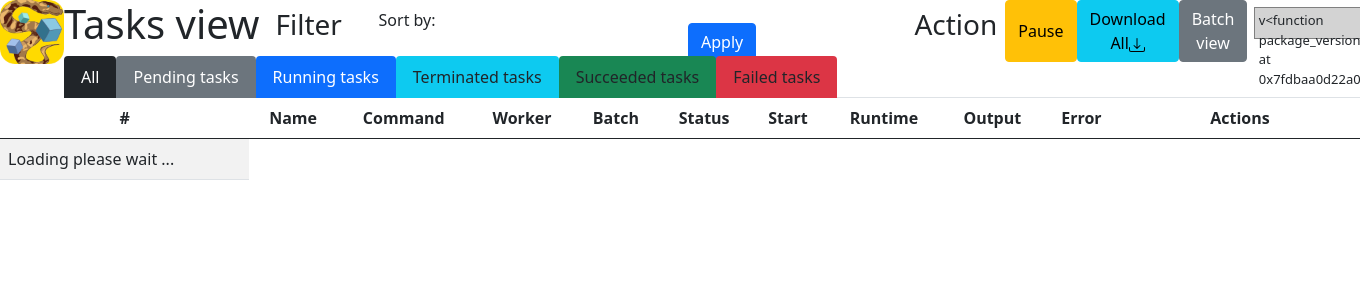
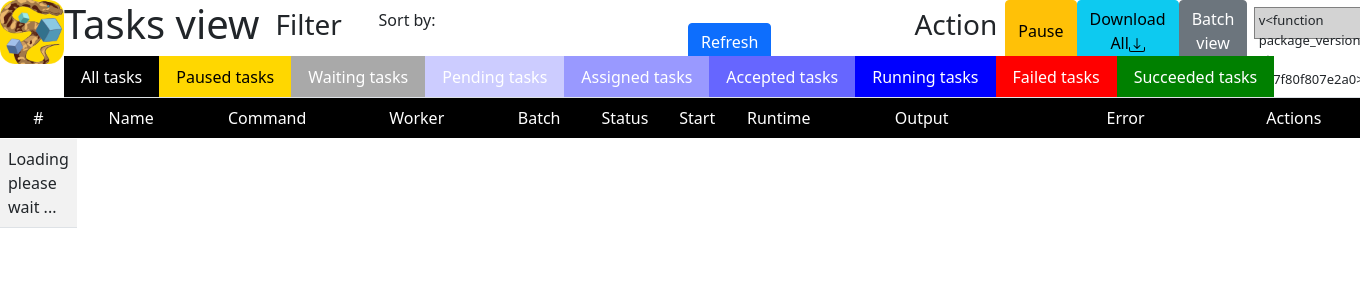
Before and after one commit to gmtsciencedev/scitq, a Flask app: page /ui/task/ in a window 1360 px wide; the page is wider, and only the part inside the window is pictured. Shown: the top 300 px of that part. Run offline with Flask 3, Linux system fonts and the light colour scheme; data that the repository does not hold is empty; parts of the project's set-up code (start-up, migrations or seed data) failed here and were passed over; some libraries are stand-ins or nearby versions.

Commit message:
task ui optimized (a lot more modular and flexible)

```diff
--- a/src/scitq/server/background.py
+++ b/src/scitq/server/background.py
@@ -474,7 +474,7 @@ we already have {workers} workers')
                 try:
                     log.warning('Trying to reconnect...')
                     with app.app_context():
-                        session = Session(get_db().engine)
+                        session = Session(db.engine)
                     break
                 except Exception:
                     pass
--- a/src/scitq/server/static/css/ui.css
+++ b/src/scitq/server/static/css/ui.css
@@ -66,3 +66,129 @@
 .awf-button {
     margin: 2px;
 }
+
+/* ['paused','waiting','pending','assigned','accepted','running','failed','succeeded'] */
+
+.status-bg th {
+    font-weight: normal;
+}
+
+.status-paused-bg {
+    background-color: gold;
+    color: black;
+}
+.status-paused-bg .nav-link {
+    color: black;
+    font-weight: normal ;
+}
+.status-paused-fg {
+    color: gold;
+}
+
+.status-waiting-bg {
+    background-color: darkgray;
+    color: white;
+}
+.status-waiting-bg .nav-link {
+    color: white;
+    font-weight: normal ;
+}
+.status-waiting-fg {
+    color: darkgrey;
+}
+
+.status-pending-bg {
+    background-color: #ccccff;
+    color: white;
+}
+.status-pending-bg .nav-link {
+    color: white;
+    font-weight: normal ;
+}
+.status-pending-fg {
+    color: #ccccff;
+}
+
+.status-assigned-bg {
+    background-color: #9999ff;
+    color: white;
+}
+.status-assigned-bg .nav-link {
+    color: white;
+    font-weight: normal ;
+}
+.status-assigned-fg {
+    color: #9999ff;
+}
+
+.status-accepted-bg {
+    color: white;
+    background-color: #6666ff;
+}
+.status-accepted-bg .nav-link {
+    color: white;
+    font-weight: normal ;
+}
+.status-accepted-fg {
+    color: #6666ff;
+}
+
+.status-running-bg {
+    background-color: #0000ff;
+    color: white;
+}
+.status-running-bg .nav-link {
+    color: white;
+    font-weight: normal ;
+}
+.status-running-fg {
+    color: #0000ff;
+}
+
+.status-succeeded-bg {
+    background-color: green;
+    color: white;
+}
+.status-succeeded-bg .nav-link {
+    color: white;
+    font-weight: normal ;
+}
+.status-succeeded-fg {
+    color: green;
+}
+
+.status-failed-bg {
+    background-color: red;
+    color: white;
+    font-weight: normal ;
+}
+.status-failed-bg .nav-link {
+    color: white;
+    font-weight: normal ;
+}
+.status-failed-fg {
+    color: red;
+}
+
+
+.status-all-bg {
+    background-color: black;
+    color: white;
+    font-weight: normal ;
+}
+.status-all-bg .nav-link {
+    color: white;
+    font-weight: normal ;
+}
+
+.total-div input {
+width: 15%;
+  float: left;
+  color: black;
+  text-align: center;
+  text-decoration: none;
+  border: 1px solid;
+  padding: 10px;
+  margin-bottom: 20px;
+  background-image: -webkit-linear-gradient(top, #ffffff, #e6e6e6);
+}
--- a/src/scitq/server/static/js/scitq-common.js
+++ b/src/scitq/server/static/js/scitq-common.js
@@ -70,6 +70,10 @@ function remove_from_array(arr, value){
     }
 }
 
+function capitalize(string) {
+    return string.charAt(0).toUpperCase() + string.slice(1);
+}
+
 const svg_resume = `<svg xmlns="http://www.w3.org/2000/svg" width="16" height="16" fill="currentColor" class="bi bi-play-circle-fill"
                     viewBox="0 0 16 16">
                 <path d="M16 8A8 8 0 1 1 0 8a8 8 0 0 1 16 0zM6.79 5.093A.5.5 0 0 0 6 5.5v5a.5.5 0 0 0 .79.407l3.5-2.5a.5.5 0 0 0 0-.814l-3.5-2.5z"/>
--- a/src/scitq/server/static/js/scitq-task.js
+++ b/src/scitq/server/static/js/scitq-task.js
@@ -3,21 +3,6 @@ MAX_DISPLAYED_ROW = 500;
 
 var current_parameters = {};
 
-function status2class(status) {
-    return {
-        'waiting':'warning',
-        'succeeded':'success',
-        'failed':'danger',
-        'running':'primary',
-        'paused':'warning',
-        'pending':'secondary',
-        'assigned':'secondary',
-        'accepted':'secondary',
-        'terminated':'info'
-        }[status]||'dark';
-}
-
-//var socket = io();
 //getting param for the filter
 url = new URL(window.location.href);
 var filter = new Map();
@@ -25,35 +10,28 @@ var windows_open=new Map();
 var paused_task=new Map();
 var commands = new Map();
 var detailed_tasks = [];
-color_table='secondary';
-filter.set('sortby',url.searchParams.get('sortby'));
-filter.set('worker',url.searchParams.get('worker'));
+
 filter.set('status',url.searchParams.get('status'));
 filter.set('batch',url.searchParams.get('batch'));
 filter.set('show',url.searchParams.get('show'));
 
-if (!filter.get('sortby')) {
-    order_by='task';
+function set_sortby(value) {
+    sortby=value;
+    get_tasks();
 }
-else if(filter.get('sortby')==='worker'){
-    order_by='worker';
+
+function set_worker_filter(value) {
+    worker_filter=value;
+    get_tasks();
 }
-else if (filter.get('sortby')==='batch'){
-    order_by='batch';
+
+function set_batch_filter(value) {
+    batch_filter=value;
+    get_tasks();
 }
-else {
-    order_by='default'
-}
-//Keeping the right color of thead associated with the current tab
-color_table = status2class(filter.get('show'));
 
-//socket.on('connect', function() {
-//    console.log('connecting');
-//    socket.emit('get', {object: 'task', order_by: order_by, filter_by: filter.get('show'), detailed_tasks: detailed_tasks});
-//    });
 
 async function get_tasks(parameters) {
-    //socket.on('task', async function(data){
 
     //some action such as modifying a action needs time to be done so the update of the page can be set on true
     if (parameters===undefined) {
@@ -66,12 +44,18 @@ async function get_tasks(parameters) {
         parameters.object='tasks';
     }
 
-    if (order_by!=undefined) {
-        parameters.order_by=order_by
+
+    parameters.sortby=sortby;
+    if (worker_filter!='-') {
+        parameters.worker=worker_filter;
     }
-    if (filter.get('worker')!=undefined) {
-        parameters.worker=filter.get('worker')
+    if (batch_filter!='-') {
+        parameters.batch=batch_filter;
     }
+    if (status_filter!='all') {
+        parameters.status=status_filter;
+    }
+
 
     await $.getJSON('/ui/get/', parameters, function(data) {
 
@@ -79,50 +63,35 @@ async function get_tasks(parameters) {
         console.log('Received tasks', tasks);
         select_worker =`<div>
             <label class="form-label" for="filter_by_worker">Worker:</label>
-            <select id="filter_by_worker" name="worker" class="form-select col-md-3">
-                <option value="" ${filter.get('worker')!=''?'':''}>-</option>`;
+            <select id="filter_by_worker" name="worker" class="form-select col-md-3" onchange="set_worker_filter(this.options[this.selectedIndex].value)">
+                <option value="-" ${worker_filter=='-'?'selected':''}>-</option>`;
+        for (worker of worker_list) {
+            select_worker += `<option value="${worker}" ${worker_filter==worker?'selected':''}>${worker}</option>`;
+        }
+        select_worker += `</select></div>`;
         select_batch =`<div>
             <label class="form-label" for="filter_by_batch">Batch:</label>
-            <select id="filter_by_batch" name="batch" class="form-select" col-md-3>`;
+            <select id="filter_by_batch" name="batch" class="form-select col-md-3" onchange="set_batch_filter(this.options[this.selectedIndex].value)">
+                <option value="-" ${batch_filter=='-'?'selected':''}>-</option>`;
+        for (batch of batch_list) {
+            select_batch += `<option value="${batch}" ${batch_filter==batch?'selected':''}>${batch}</option>`;
+        }
+        select_batch += `</select></div>`;
         sort_by=`<label for="sortby" class="form-label">Sort by:</label>
-                <select id="sortby" name="sortby" class="form-select">
-                <option value="" ${filter.get('sortby')==''?'selected':''}>-</option>
-                <option value="worker" ${filter.get('sortby')=='worker'?'selected':''}>worker</option>
-                <option value="batch" ${filter.get('sortby')=='batch'?'selected':''}> batch</option></select>`;
-        var list_worker = [];
-        var list_batch = [];
+                <select id="sortby" name="sortby" class="form-select" onchange="set_sortby(this.options[this.selectedIndex].value)">
+                    <option value="task" ${sortby=='task'?'selected':''}>task</option>
+                    <option value="worker" ${sortby=='worker'?'selected':''}>worker</option>
+                    <option value="batch" ${sortby=='batch'?'selected':''}>batch</option>
+                </select>`;
+        //var list_worker = [];
+        //var list_batch = [];
         running_table='';
         succeeded_table='';
         failed_table='';
         all_table='';
 
-        // complete workers and batches filters
-        tasks.forEach(task => {
-            // complete worker select with workers present in task list
-            if (task['worker_id']!==null) {
-                if (!list_worker.includes(task['worker_id'])) {
-                    list_worker.push(task['worker_id']);
-                    select_worker += `<option value="${task['worker_id']}"
-                                            ${filter.get('worker')==task['worker_id'].toString()?'selected':''}>
-                                        ${task['worker_name']}
-                                    </option>`;
-                }
-            }
-            // complete batch select with batches included in task list
-            if (!list_batch.includes(task['batch']) && task['batch']!=null) {
-                list_batch.push(task['batch']);
-                select_batch += `<option value="${task['batch']}"
-                                    ${filter.get('batch')==task['batch']?'selected':''}>
-                                    ${task['batch']}
-                                </option>`;
-            }
-        });
-
         //According to the argument 'show' in the url that others views use, to open the right tab from another view
-        task_table = create_table(filter.get('show'));
-
-        select_worker +='</select>\n</div>';
-        select_batch +='</select>\n</div>'
+        task_table = create_table(status_filter);
 
         document.getElementById("tasks-table-body").innerHTML=task_table;
         document.getElementById("filter_by_worker").innerHTML=select_worker;
@@ -133,7 +102,10 @@ async function get_tasks(parameters) {
             element.scrollTop=999999;
         }
         console.log('detailed_tasks: '+detailed_tasks);
+        batch_list = data.batch_list;
+        worker_list = data.worker_list;
     });
+    document.getElementById("refresh").blur();
 }
 
 
@@ -211,45 +183,30 @@ function displayMax(output) {
 }
 
 //create a table same structure as in ui according to the type of task
-function create_table(type_task){
+function create_table(status_filter){
     table='';
-    all=false;
-    if (type_task === 'terminated'){
-        type_task = ['failed','succeeded'];
-    }
-    else if (type_task==='running'){
-        type_task=['running','paused'];
-    }
-    else if (type_task==='pending'){
-        type_task=['pending','assigned','accepted']
-    }
-    else if (['failed','succeeded'].includes(type_task)) {
-        type_task =[type_task];
-    }
-    else {
-        all=true
-    }
+    all= status_filter == 'all';
+
     displayed_rows = 0; //count the number of row not to exceed an maximum of row (currently set at 50)
 
 
     // the information go through a filter settled by the arguments in the url that doesn't let it pass if it has not the exact information defined by the filter
     tasks.forEach((task,i) => {
-        if (displayed_rows<MAX_DISPLAYED_ROW && (all || type_task.includes(task.status)) ) {
-            if ( (!filter.get('worker') || task.worker_id==filter.get('worker')) &&
-                 (!filter.get('batch')  || task.batch==filter.get('batch')) ) {
+        if (displayed_rows<MAX_DISPLAYED_ROW && (all || status_filter==task.status)) {
+            if ( (worker_filter=='-' || task.worker_name==worker_filter) &&
+                 (batch_filter=='-'  || task.batch==batch_filter) ) {
                 displayed_rows++;
-                var date_started = new Date(task['creation_date']+"+00");
-                var date_end = new Date(task['modification_date']+"+00");
+                var date_started = new Date(task.creation_date+"+00");
+                var date_end = new Date(task.modification_date+"+00");
                 var diff_in_second= Math.round((date_end.getTime()- date_started.getTime())/(1000));
 
                 //Change the color of the status' circle according to the task's status
-                task_status = status2class(task['status']);
+                //status_class = status2class(task.status);
 
                 table+=`<tr>
                     <td>
-                        <h6 class="d-flex col-md-12"><h6>t:${task.task_id}</h6>
-                            <h6> e:${task.execution_id||''}
-                        </h6>
+                        t:${task.task_id} <br/>
+                        e:${task.execution_id||''}
                     </td>
                     <td width ="5%" class="text-center">
                         ${task.name||''}
@@ -284,7 +241,7 @@ function create_table(type_task){
                     <td class="text-center">
                         ${task.batch||''}
                     </td>
-                    <td class="text-center text-${task_status}"
+                    <td class="text-center status-${task.status}-fg"
                         title="${task.status}">
                         <svg xmlns="http://www.w3.org/2000/svg" width="16" height="16" fill="currentColor"class="bi bi-circle-fill " viewBox="0 0 16 16"><circle cx="8" cy="8" r="8"/></svg>
                     </td>
@@ -477,13 +434,15 @@ function downloadAll(type){
 }
 
 //Allows to switch betwween the different tabs and change the color of the thead
-function show_tasks(type_task){
-    document.getElementById("tasks-table-body").innerHTML=create_table(type_task);
-    document.getElementById("downloadall").onclick=function() {downloadAll(type_task)};
+function set_status_filter(status){
+    document.getElementById("tasks-table-body").innerHTML=create_table(status);
+    document.getElementById("downloadall").onclick=function() {downloadAll(status)};
     windows_open.clear();
-    filter.set('show',type_task);
-    color_table = status2class(type_task);
-    document.getElementById("task_head").className ="text-center table-"+color_table+"";
+    //filter.set('show',type_task);
+    //color_table = status2class(type_task);
+    document.getElementById("task_head").className =`text-center status-${status}-bg status-bg`;
+    status_filter=status;
+    get_tasks();
 }
 
 //Send an action to the server
@@ -541,11 +500,4 @@ function modify_command(task_id,i){
     }
 }
 
-//the function required to be set after the texte area so it can get the value of it
-//function submit_command(execution_id,i){
-//return action_task(tasks[i][0],'modify',document.getElementById('textarea-'+execution_id).value);
-//}
-
 $(document).ready( loop_if_online(get_tasks,5000) );
-
-// $(document).ready( get_tasks( {} ) );
--- a/src/scitq/server/templates/task.html
+++ b/src/scitq/server/templates/task.html
@@ -4,6 +4,16 @@
 <head>
     <link rel="icon" type="image/png" href={{ url_for("static", filename="favicon.png") }}>
     <link href={{ url_for("static", filename="css/bootstrap.v5.0.2/bootstrap.min.css") }} rel="stylesheet">
+    <link href={{ url_for("static", filename="css/ui.css") }} rel="stylesheet">
+
+    <script>
+        var batch_filter="{{ batch_filter }}";
+        var sortby="{{ sortby }}";
+        var worker_filter="{{ worker_filter }}";
+        var status_filter="{{ status_filter }}";
+        var batch_list={{ batch_list | tojson }};
+        var worker_list={{ worker_list | tojson }};
+    </script>
     <script src={{ url_for("static", filename="js/bootstrap.v5.0.2/bootstrap.min.js") }}></script>
     <script src={{ url_for("static", filename="js/FileSaver.v2.0.4/FileSaver.min.js") }}></script>
     <script src={{ url_for("static", filename="js/jszip.min.v3.10.0.js") }}></script>
@@ -31,7 +41,7 @@
                     <p class="col-md-2 p-2" id="filter_by_batch"></p>
 
                     <div class="align-self-center p-2 col-md-2" style="margin-top: 23px;">
-                      <button class="btn btn-primary " type="submit">Apply</button>
+                      <button class="btn btn-primary" id="refresh" type="button" onclick="get_tasks();">Refresh</button>
                     </div>
                   </form>
                 </div>
@@ -52,42 +62,29 @@
 
 <br/>
 <ul class="nav nav-tabs">
-    <li class="nav-item">
-        <input  class="nav-link bg-dark text-white" href="#" id="nav_all" type="button" onclick="show_tasks('all')" id ="all_tasks" value="All">
+    {% for status in ['all','paused','waiting','pending','assigned','accepted','running','failed','succeeded'] %}
+    <li class="nav-item status-{{ status }}-bg">
+        <input  class="nav-link" href="#" id="nav_all" type="button" onclick="set_status_filter('{{ status }}')" id ="{{ status }}_tasks" value="{{ status|capitalize }} tasks">
     </li>
-    <li class="nav-item">
-        <input  class="nav-link bg-secondary text-white" href="#" id="nav_all" type="button" onclick="show_tasks('pending')" id ="pending_tasks" value="Pending tasks">
-    </li>
-    <li class="nav-item">
-    <input  class="nav-link bg-primary text-white" href="#" id="nav_running" type="button" onclick="show_tasks('running')" id ="running_tasks" value="Running tasks">
-    </li>
-    <li class="nav-item">
-    <input class="nav-link bg-info text-dark" href="#"  id="nav_terminated" type="button" onclick="show_tasks('terminated')" id ="terminated_tasks" value="Terminated tasks">
-    </li>
-    <li class="nav-item">
-    <input class="nav-link bg-success text-dark" href="#" id="nav_succeeded" type="button" onclick="show_tasks('succeeded')" id="succeeded_tasks" value="Succeeded tasks">
-    </li>
-    <li class="nav-item">
-    <input class="nav-link bg-danger text-dark" href="#" id="nav_failed" type="button" onclick="show_tasks('failed')" id="failed_tasks" value="Failed tasks">
-    </li>
+    {% endfor %}
 </ul>
 <div class="col-md-12">
     <div class="panel panel-default">
         <span id="tasks">
             <table class="table table-responsive table-hover table-striped">
-                <thead id="task_head" class="text-center table-${color_table}">
+                <thead id="task_head" class="text-center status-{{ status_filter }}-bg status-bg">
                     <tr>
-                        <th>#</th>
-                        <th>Name</th>
-                        <th>Command</th>
-                        <th><div onclick="">Worker</div></th>
-                        <th>Batch</th>
-                        <th>Status</th>
-                        <th>Start</th>
-                        <th>Runtime</th>
-                        <th>Output</th>
-                        <th>Error</th>
-                        <th style="width:15em">Actions</th>
+                        <th width="3%">#</th>
+                        <th width="8%">Name</th>
+                        <th width="12%">Command</th>
+                        <th width="10%"><div onclick="">Worker</div></th>
+                        <th width="8%">Batch</th>
+                        <th width="3%">Status</th>
+                        <th width="6%">Start</th>
+                        <th width="6%">Runtime</th>
+                        <th width="15%">Output</th>
+                        <th width="15%">Error</th>
+                        <th wifth="14%">Actions</th>
                     </tr>
                 </thead>
                 <tbody id="tasks-table-body">
--- a/src/scitq/util.py
+++ b/src/scitq/util.py
@@ -188,3 +188,7 @@ class colors:
         purple = '\033[45m'
         cyan = '\033[46m'
         lightgrey = '\033[47m'
+
+def flat_list(l):
+    """Return a list of value from a list of one-uplet containing the value"""
+    return list([item[0] for item in l])
```
Also changed, not shown: src/scitq/server/static/js/scitq-batch.js (+17 -26 lines), src/scitq/server/static/js/scitq-ui.js (+5 -8 lines), src/scitq/server/templates/ui.html (+6 -15 lines), src/scitq/server/ui.py (+52 -30 lines).
